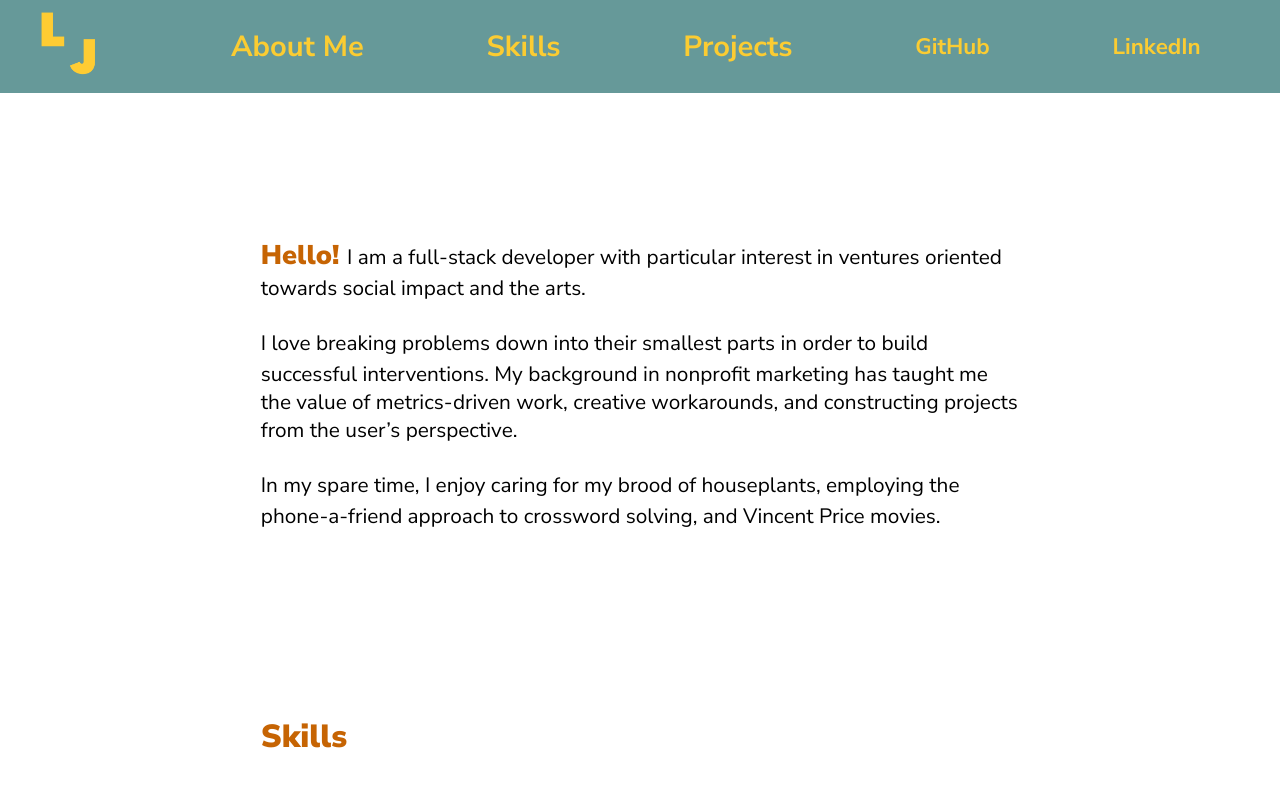
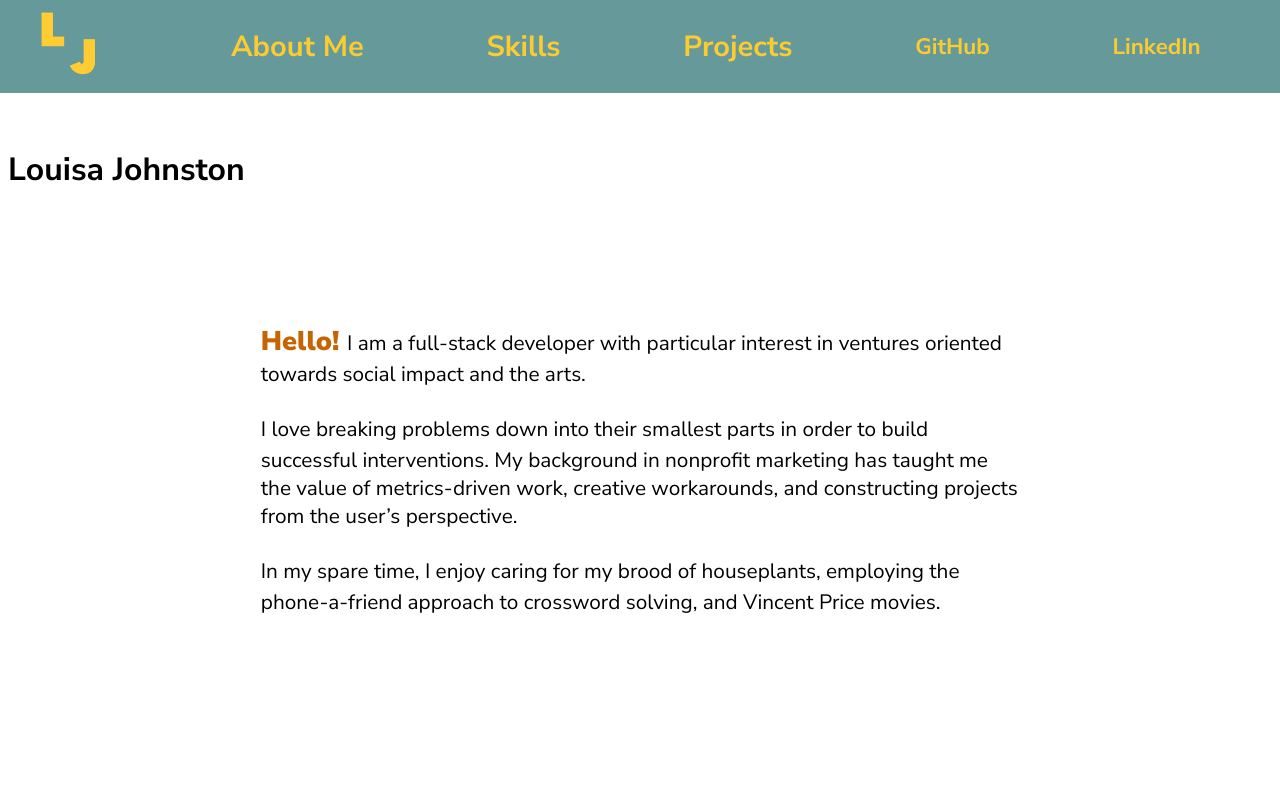
Before and after one commit to LouisaJohnston/Portfolio, a Next.js app: page / in a window 1280 px wide. Shown: the top 786 px of the page. Built offline with nearby package versions, Linux system fonts and the light colour scheme.

Commit message:
begin rework styling

```diff
--- a/pages/index.js
+++ b/pages/index.js
@@ -1,6 +1,6 @@
 import Head from "next/head";
 import { useState, useEffect } from "react"
-import styles from "../styles/Index.module.css";
+import styles from "../styles/index.module.css";
 import IntroParagraph from "../components/IntroParagraph";
 import Tech from "../components/Tech"
 import Project from "../components/Project.jsx";
@@ -34,7 +34,7 @@ export default function Index() {
       </Head>
 
       <div id="main">
-        <h1 className="hide">Louisa Johnston</h1>
+        <h1 className="styles.hide">Louisa Johnston</h1>
 
         <div className="top-anchor" id="about">
             <IntroParagraph
--- a/styles/Index.module.css
+++ b/styles/Index.module.css
@@ -16,7 +16,35 @@
   align-items: center;
 }
 
-.footer {
+.hide {
+  display: none;
+}
+
+/* #main {
+  margin-left: 7%;
+  margin-right: 7%;
+  font-size: 1.3em;
+}
+
+#main h3 {
+  font-size: 1.4em;
+  display: inline;
+  margin-left: 2%;
+  margin-right: 4%;
+}
+
+#main h4 {
+  font-size: 1.1em;
+  margin-left: 9%;
+}
+
+#main a {
+  margin-left: 7%;
+  font-weight: 700;
+  font-size: 1.15em;
+} */
+
+/* .footer {
   width: 100%;
   height: 100px;
   border-top: 1px solid #eaeaea;
@@ -119,4 +147,4 @@
     width: 100%;
     flex-direction: column;
   }
-}
+} */
--- a/styles/globals.css
+++ b/styles/globals.css
@@ -26,9 +26,9 @@ a {
   display: inline-block;
 }
 
-.hide {
+/* .hide {
   display: none;
-}
+} */
 /******** Body ********/
 #about {
   padding-top: 100px;
@@ -450,7 +450,7 @@ nav p:hover {
     margin-bottom: 1%;
   }
 
-  #main h3, h4, p, li{
+  /* #main h3, h4, p, li{
     margin-left: 7%;
     margin-right: 7%;
     font-size: 1.3em;
@@ -473,7 +473,7 @@ nav p:hover {
     margin-left: 7%;
     font-weight: 700;
     font-size: 1.15em;
-  }
+  } */
 
   #lang-specs {
     margin-left: 8%;
```
